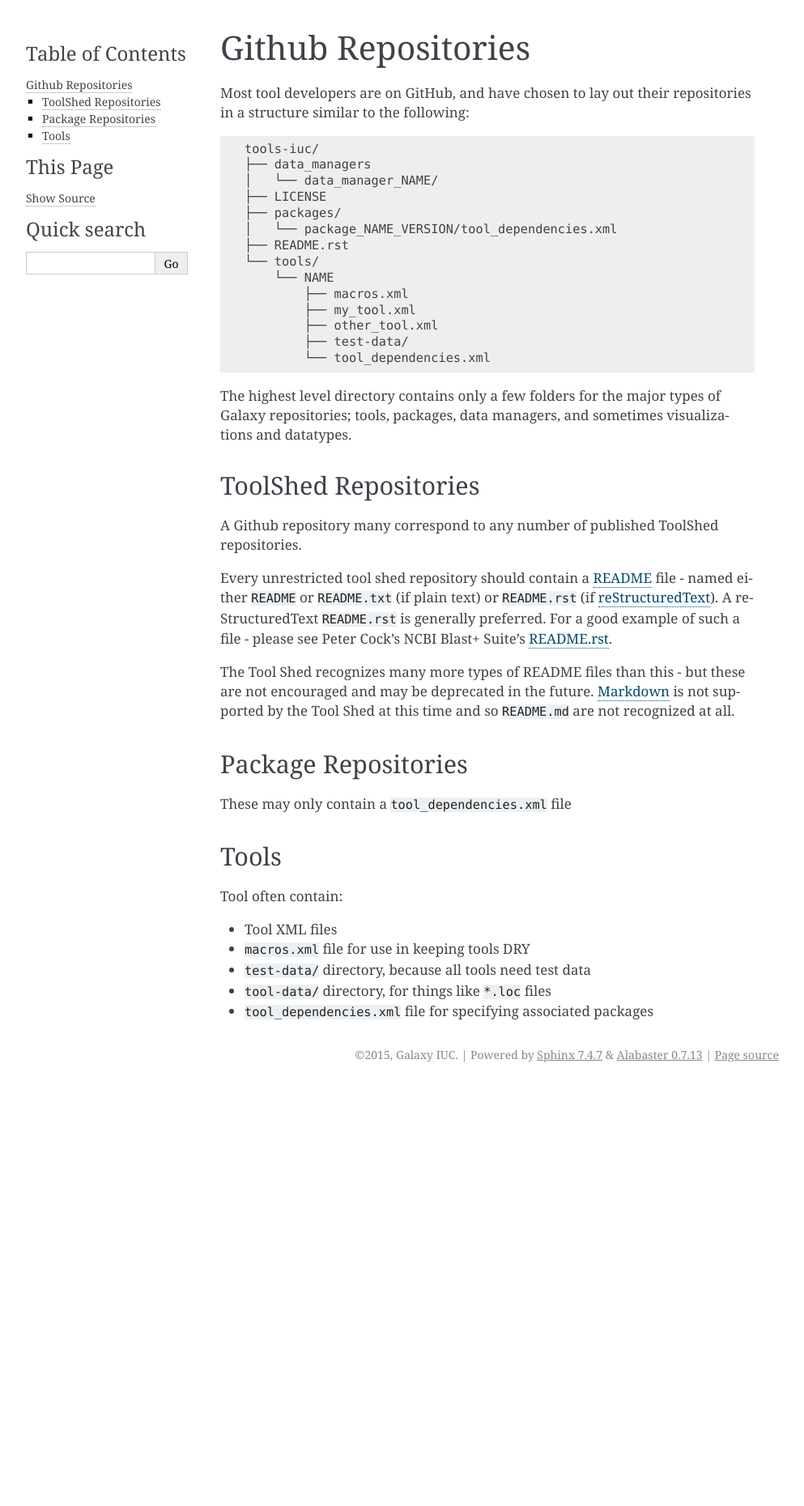
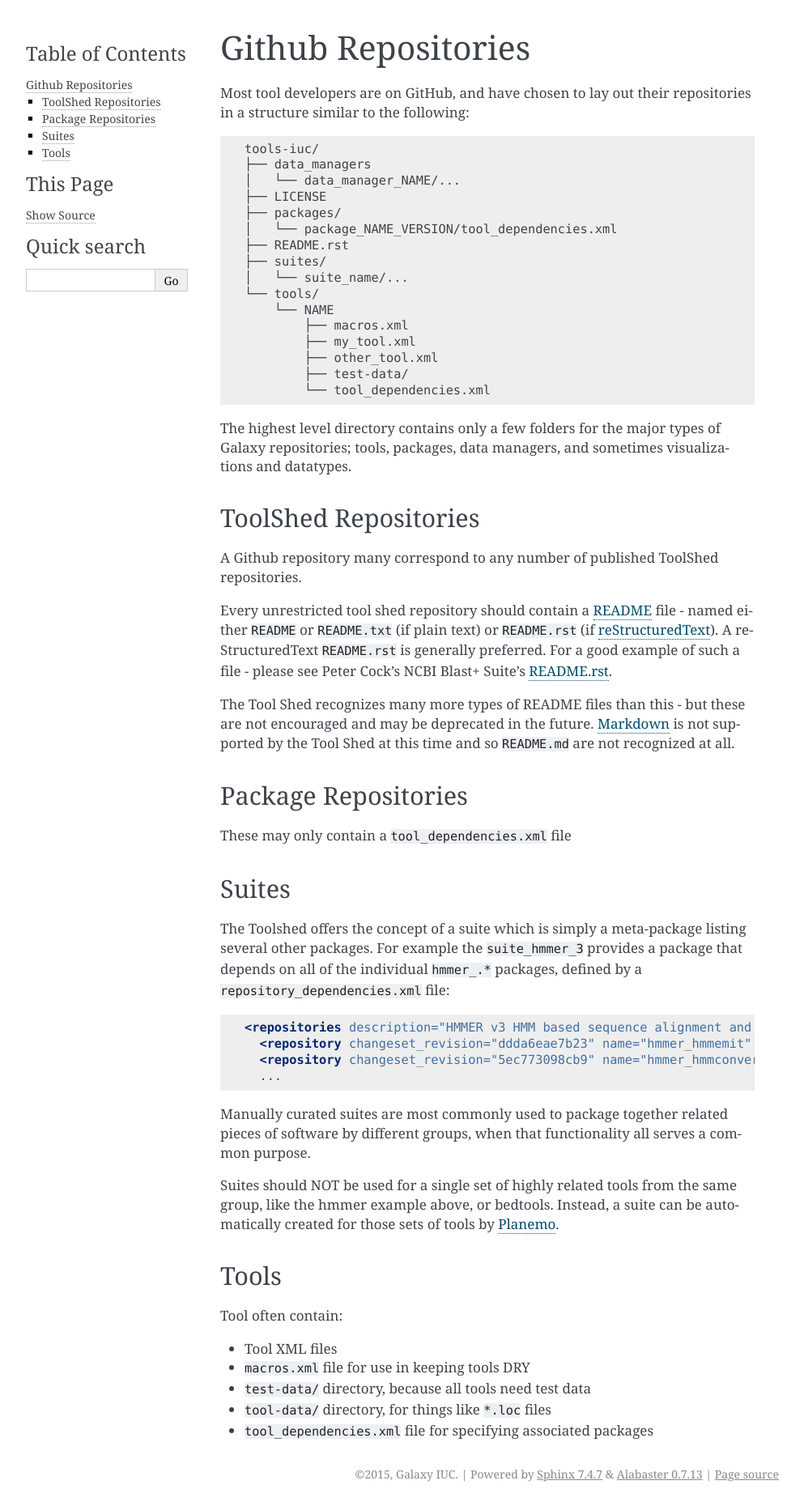
Before and after one commit to galaxy-iuc/standards, a Sphinx documentation site: the page built from docs/best_practices/repositories.rst, in a window 1280 px wide. Shown: the whole page at 81% size, without its empty margins (148-1141 px from the left). Built offline with Sphinx 7.4.7, drawn with Linux system fonts in a browser that asks for light colours; before the commit the page ends 1342 px from its top, so only the background shows below that.

Commit message:
Fixes #19

```diff
--- a/docs/best_practices/repositories.rst
+++ b/docs/best_practices/repositories.rst
@@ -8,11 +8,13 @@ repositories in a structure similar to the following:
 
     tools-iuc/
     ├── data_managers
-    │   └── data_manager_NAME/
+    │   └── data_manager_NAME/...
     ├── LICENSE
     ├── packages/
     │   └── package_NAME_VERSION/tool_dependencies.xml
     ├── README.rst
+    ├── suites/
+    │   └── suite_name/...
     └── tools/
         └── NAME
             ├── macros.xml
@@ -47,6 +49,30 @@ Package Repositories
 
 These may only contain a ``tool_dependencies.xml`` file
 
+
+Suites
+------
+
+The Toolshed offers the concept of a suite which is simply a meta-package
+listing several other packages. For example the ``suite_hmmer_3`` provides a
+package that depends on all of the individual ``hmmer_.*`` packages, defined by
+a ``repository_dependencies.xml`` file:
+
+.. code-block:: xml
+
+    <repositories description="HMMER v3 HMM based sequence alignment and database search tools">
+      <repository changeset_revision="ddda6eae7b23" name="hmmer_hmmemit" owner="iuc" toolshed="https://testtoolshed.g2.bx.psu.edu" />
+      <repository changeset_revision="5ec773098cb9" name="hmmer_hmmconvert" owner="iuc" toolshed="https://testtoolshed.g2.bx.psu.edu" />
+      ...
+
+Manually curated suites are most commonly used to package together related
+pieces of software by different groups, when that functionality all serves a
+common purpose.
+
+Suites should NOT be used for a single set of highly related tools from the
+same group, like the hmmer example above, or bedtools. Instead, a suite can be
+automatically created for those sets of tools by Planemo_.
+
 Tools
 -----
 
@@ -61,3 +87,4 @@ Tool often contain:
 .. _README: http://en.wikipedia.org/wiki/README
 .. _reStructuredText: http://docutils.sourceforge.net/rst.html
 .. _Markdown: https://help.github.com/articles/github-flavored-markdown/
+.. _Planemo: http://galaxy-iuc-standards.readthedocs.org/en/latest/best_practices/shed_yml.html#advanced-parameters
```
